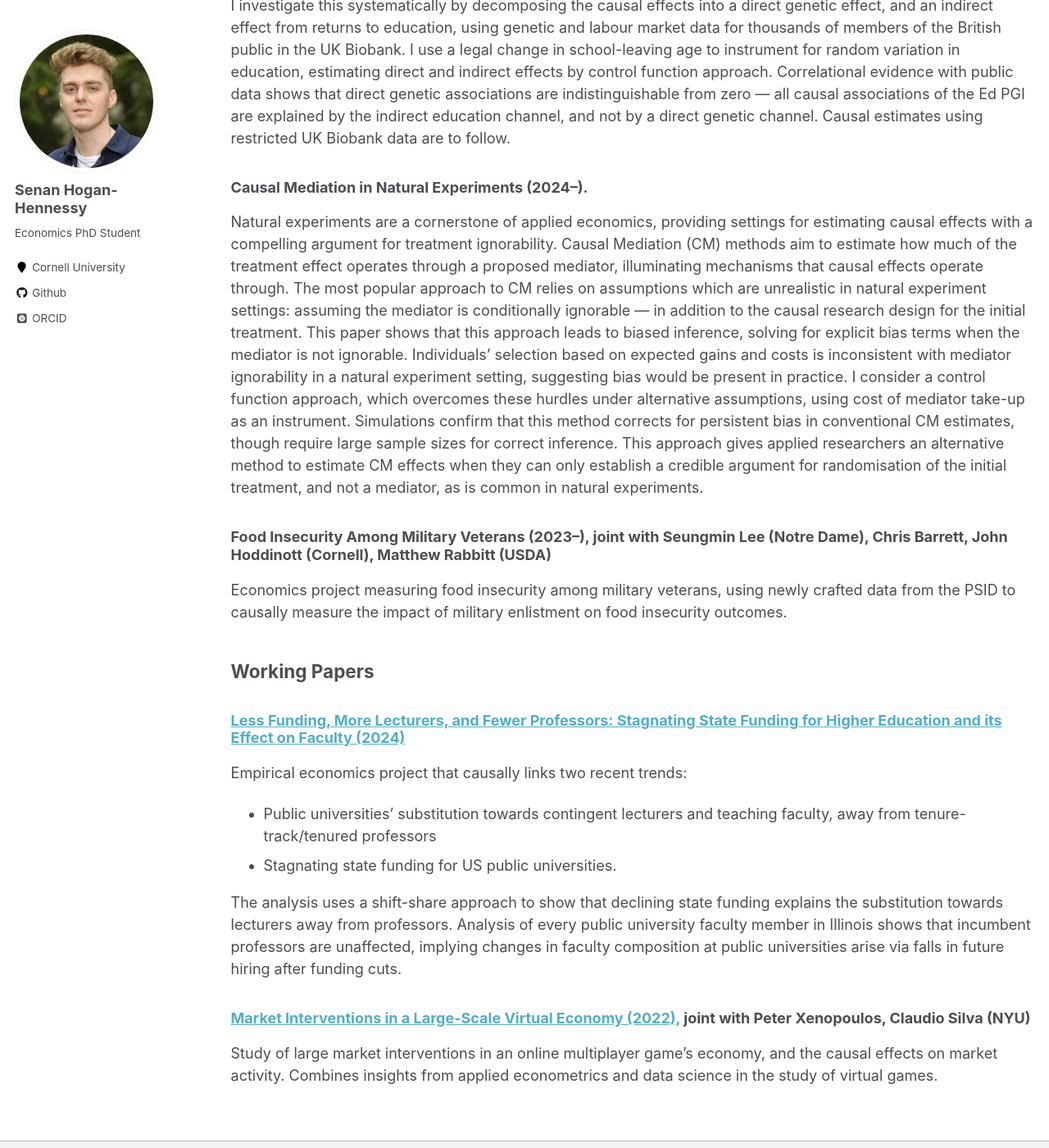
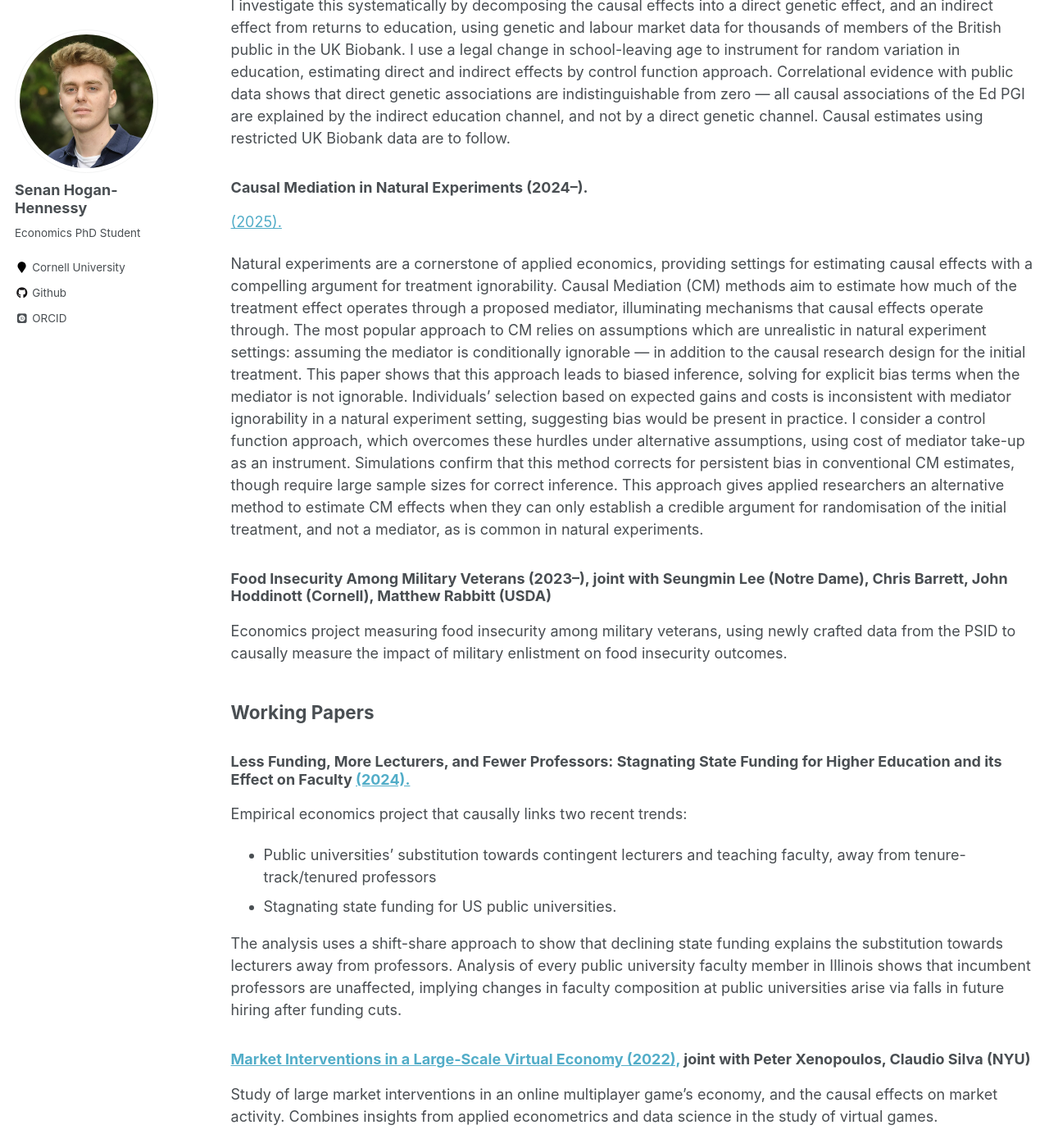
Before and after one commit to shoganhennessy/shoganhennessy.github.io, a Jekyll site: the page built from _pages/research.md, in a window 1280 px wide and 1400 px high, scrolled down 508 px. Shown: the whole window at 82% size. Built offline with Jekyll 4.4.1, drawn with Linux system fonts in a browser that asks for light colours; some web fonts are replaced.

Commit message:
Soft release of v1.

```diff
--- a/_pages/research.md
+++ b/_pages/research.md
@@ -21,6 +21,7 @@
 Causal estimates using restricted UK Biobank data are to follow.
 
 ### Causal Mediation in Natural Experiments (2024--).
+[(2025).](https://github.com/shoganhennessy/mediation-natural-experiment/blob/main/mediation-natural-experiment-2025.pdf)
 
 Natural experiments are a cornerstone of applied economics, providing settings for estimating causal effects with a compelling argument for treatment ignorability.
 Causal Mediation (CM) methods aim to estimate how much of the treatment effect operates through a proposed mediator, illuminating mechanisms that causal effects operate through.
@@ -39,7 +40,7 @@
 
 ## Working Papers
 
-### [Less Funding, More Lecturers, and Fewer Professors: Stagnating State Funding for Higher Education and its Effect on Faculty (2024)](https://github.com/shoganhennessy/state-funding-faculty/blob/main/state-funding-faculty-2024.pdf)
+### Less Funding, More Lecturers, and Fewer Professors: Stagnating State Funding for Higher Education and its Effect on Faculty [(2024).](https://github.com/shoganhennessy/state-funding-faculty/blob/main/state-funding-faculty-2024.pdf)
 
 Empirical economics project that causally links two recent trends:
 
--- a/files/cv/bibliography.bib
+++ b/files/cv/bibliography.bib
@@ -11,7 +11,7 @@
   year = {2024},
   title = {{Causal Mediation in Natural Experiments.}},
   author = {Senan Hogan-Hennessy},
-  note ={{}}
+  note ={\url{https://github.com/shoganhennessy/mediation-natural-experiment}}
 }
 @article{veterans-food-insec,
   year = {2024},
```
Also changed, not shown: 1 other file.
